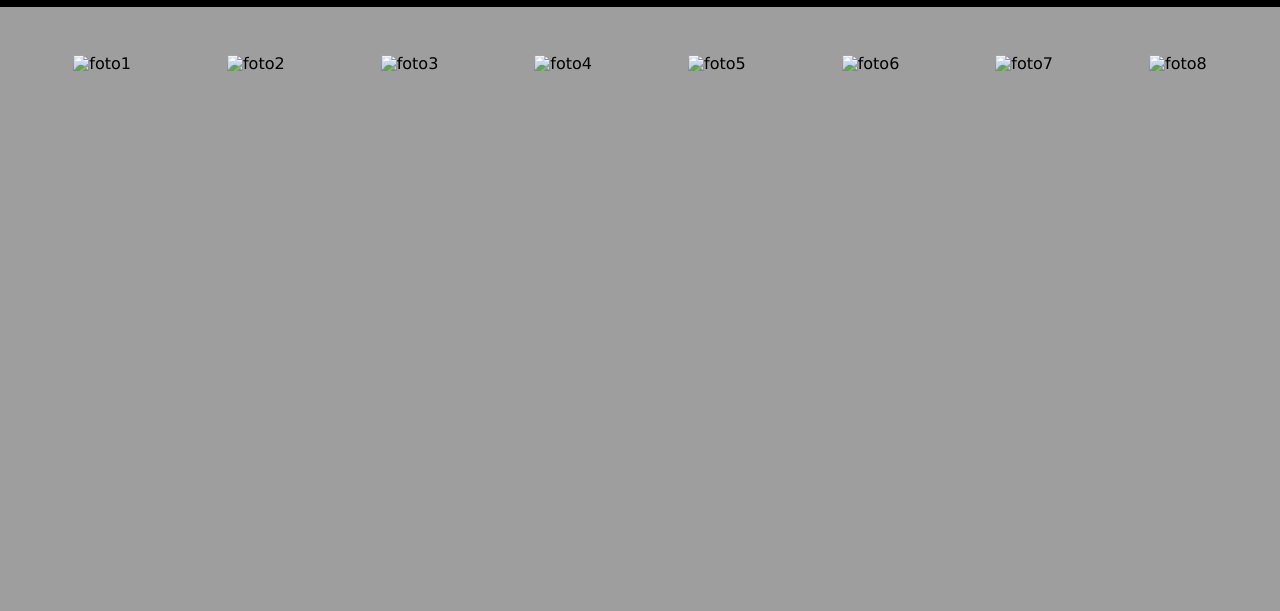
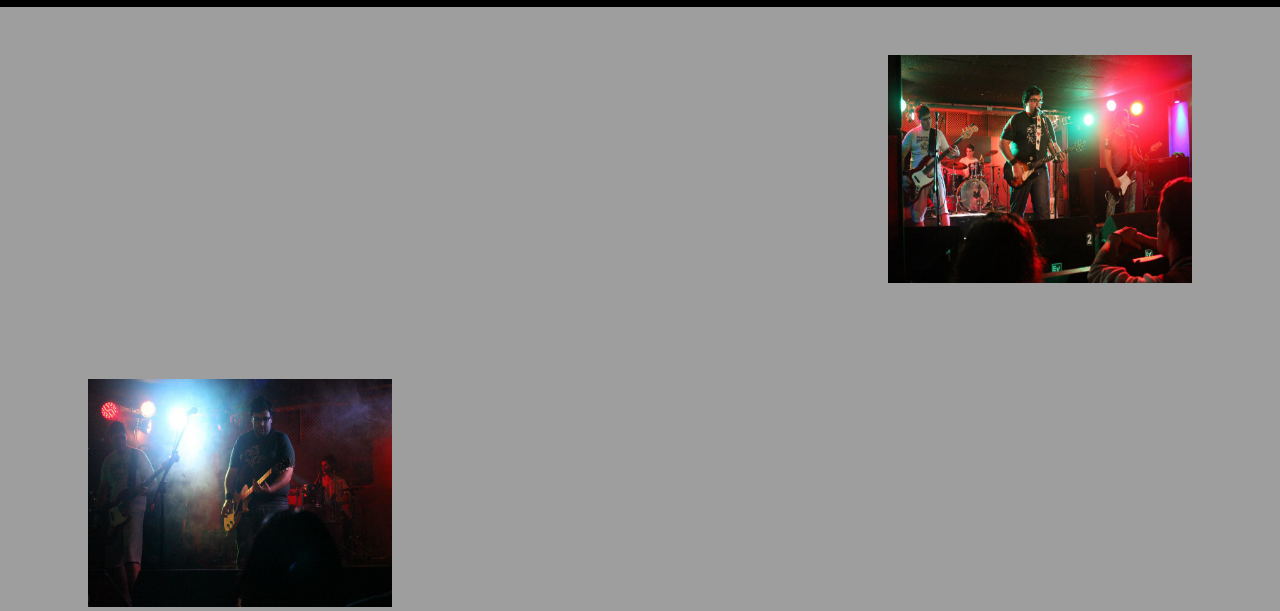
Before and after one commit to guidogsantos/PF-Santos, a plain HTML site: page pag/galeria.html in a window 1280 px wide. Shown: the part 189-800 px from the top of the page. Drawn offline with nearby package versions, Linux system fonts and the light colour scheme; the site is published under a folder, as on GitHub Pages, so addresses that start at the root find nothing.

Commit message:
se modifico la ruta de imagenes

```diff
--- a/pag/galeria.html
+++ b/pag/galeria.html
@@ -30,14 +30,14 @@
     </header>
     <main>
         <div class="contenedor__galeria">
-            <img src="/media/img1.jpg" alt="foto1">
-            <img src="/media/img2.jpg" alt="foto2">
-            <img src="/media/img3.jpg" alt="foto3">
-            <img src="/media/img4.jpg" alt="foto4">
-            <img src="/media/img5.jpg" alt="foto5">
-            <img src="/media/img6.jpg" alt="foto6">
-            <img src="/media/img7.jpg" alt="foto7">
-            <img src="/media/img8.jpg" alt="foto8">
+            <img src="../media/img1.jpg" alt="foto1">
+            <img src="../media/img2.jpg" alt="foto2">
+            <img src="../media/img3.jpg" alt="foto3">
+            <img src="../media/img4.jpg" alt="foto4">
+            <img src="../media/img5.jpg" alt="foto5">
+            <img src="../media/img6.jpg" alt="foto6">
+            <img src="../media/img7.jpg" alt="foto7">
+            <img src="../media/img8.jpg" alt="foto8">
         </div>
     </main>
     <footer class="footer">
```
